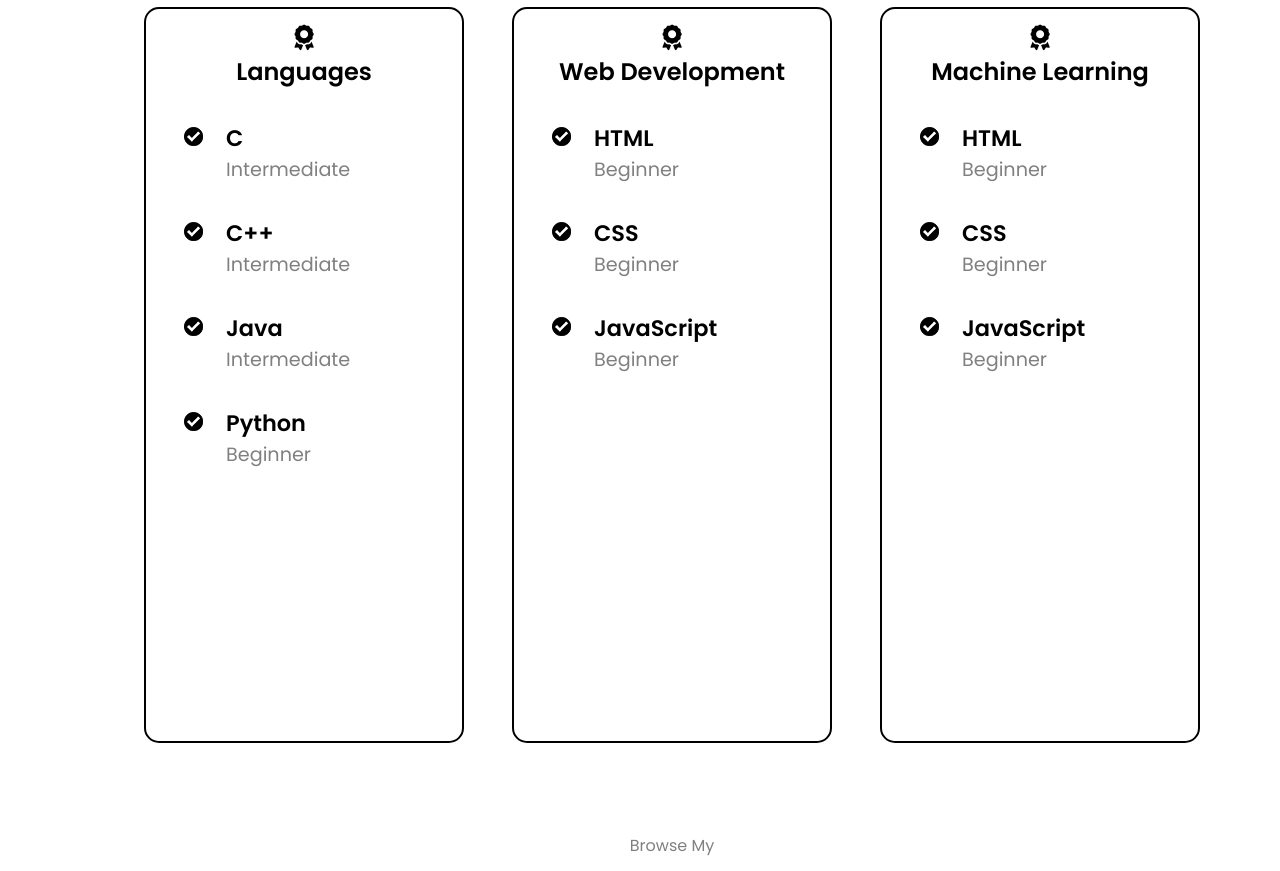
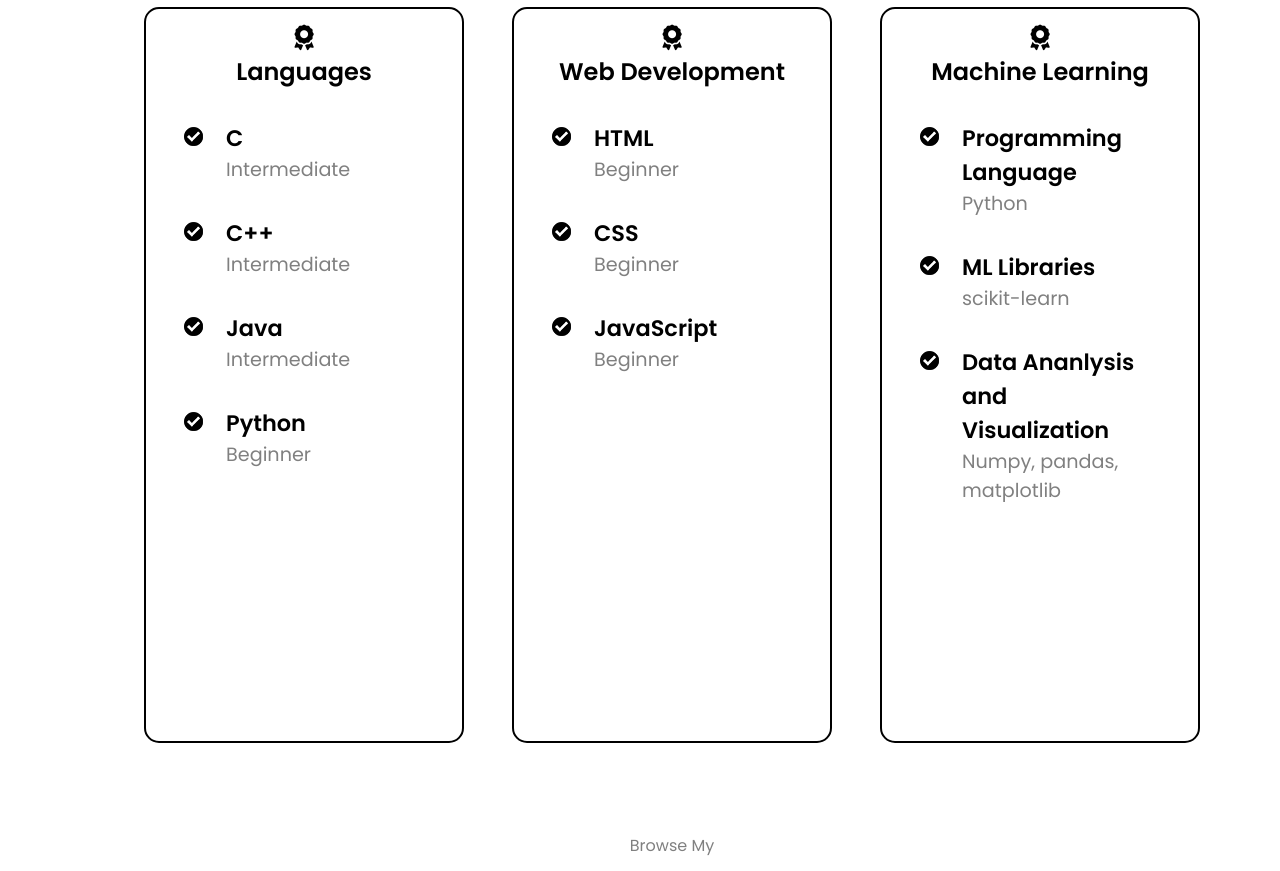
Before and after one commit to devmukul1504/resume, a plain HTML site: page index.html in a window 1280 px wide. Shown: the part 1820-2691 px from the top of the page. Drawn offline with Linux system fonts and the light colour scheme.

Commit message:
updated skills

```diff
--- a/index.html
+++ b/index.html
@@ -158,16 +158,16 @@
                     <ul>
 
                         <li>
-                            <h3>HTML</h3>
-                            <p>Beginner</p>
+                            <h3>Programming Language</h3>
+                            <p>Python</p>
                         </li>
                         <li>
-                            <h3>CSS</h3>
-                            <p>Beginner</p>
+                            <h3>ML Libraries</h3>
+                            <p>scikit-learn</p>
                         </li>
                         <li>
-                            <h3>JavaScript</h3>
-                            <p>Beginner</p>
+                            <h3>Data Ananlysis and Visualization</h3>
+                            <p>Numpy, pandas, matplotlib</p>
                         </li>
                     </ul>
 
--- a/mediaqueries.css
+++ b/mediaqueries.css
@@ -1,4 +1,4 @@
-@media (max-width:960px) {
+@media (max-width:1000px) {
     *{
         margin: 0;
         padding: 0;
```
